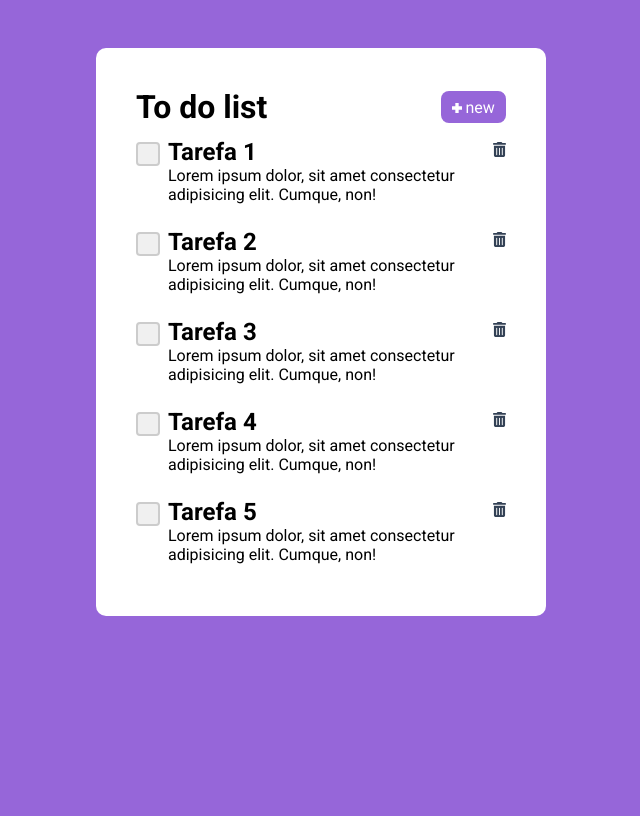
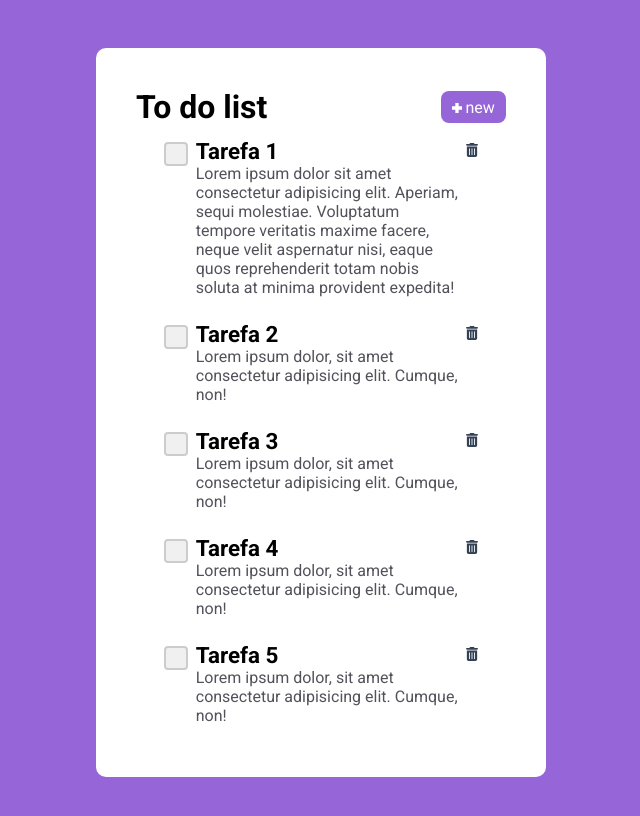
Before and after one commit to guipaterlini/task-app, a React (Vite) app: page / in a window 1280 px wide. Shown: the top 816 px of the page, without its empty margins (319-959 px from the left). Built offline with nearby package versions, Linux system fonts and the light colour scheme.

Commit message:
Finaliza estilização base de todo o projeto

```diff
--- a/src/components/TaskBoard.jsx
+++ b/src/components/TaskBoard.jsx
@@ -15,7 +15,7 @@ export function TaskBoard() {
 
       <TaskItem
         title="Tarefa 1"
-        description="Lorem ipsum dolor, sit amet consectetur adipisicing elit. Cumque, non!"
+        description="Lorem ipsum dolor sit amet consectetur adipisicing elit. Aperiam, sequi molestiae. Voluptatum tempore veritatis maxime facere, neque velit aspernatur nisi, eaque quos reprehenderit totam nobis soluta at minima provident expedita!"
       />
       <TaskItem
         title="Tarefa 2"
--- a/src/components/TaskItem.jsx
+++ b/src/components/TaskItem.jsx
@@ -16,7 +16,7 @@ export function TaskItem(props) {
         <label htmlFor={randomId} className={styles.checkboxLabel}></label>
       </div>
 
-      <div>
+      <div className={styles.taskInfo}>
         <h2>{props.title}</h2>
         <p>{props.description}</p>
       </div>
--- a/src/components/TaskItem.module.css
+++ b/src/components/TaskItem.module.css
@@ -2,6 +2,8 @@
   display: flex;
   gap: 8px;
   padding: 0.75rem 0;
+  margin: 0 auto;
+  width: 85%;
 }
 
 .checkboxContainer {
@@ -52,6 +54,16 @@
   opacity: 1;
 }
 
+.taskInfo h2 {
+  font-size: 1.4rem;
+}
+
+.taskInfo p {
+  font-size: 1rem;
+  color: var(--grey-600);
+
+}
+
 .trashIconContainer {
   align-self: flex-start;
   background-color: transparent;
@@ -59,7 +71,10 @@
   cursor: pointer;
   padding-top: 0.25rem;
   transition: 300ms;
-  width: 1.3rem;
+}
+
+.trashIconContainer img {
+  width: 0.75rem;
 }
 
 .trashIconContainer:hover {
--- a/src/global.css
+++ b/src/global.css
@@ -1,7 +1,7 @@
 :root {
   --white: #fff;
   --black: #000;
-  --gray-600: rgb(82 82 91);
+  --grey-600: rgb(82 82 91);
   --purple-300: #9666d9;
 }
 
```
